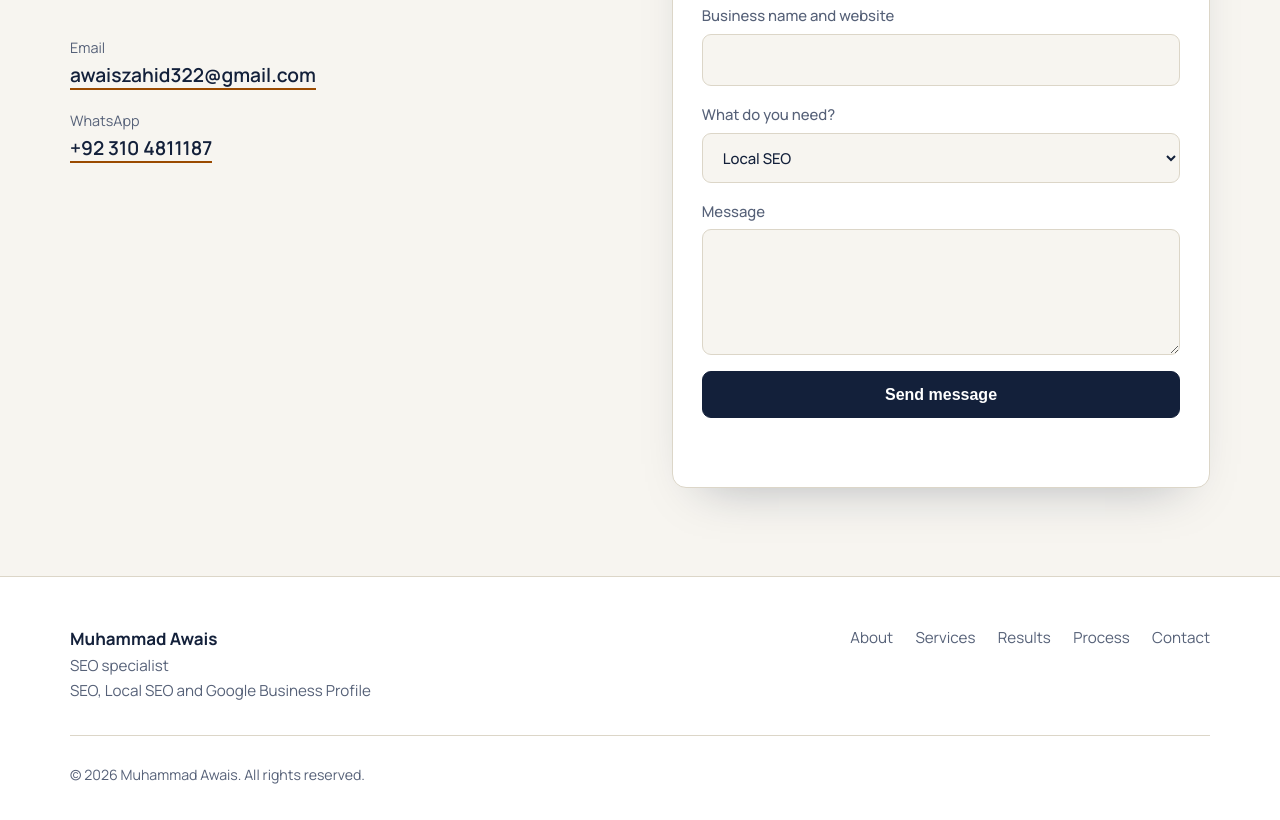
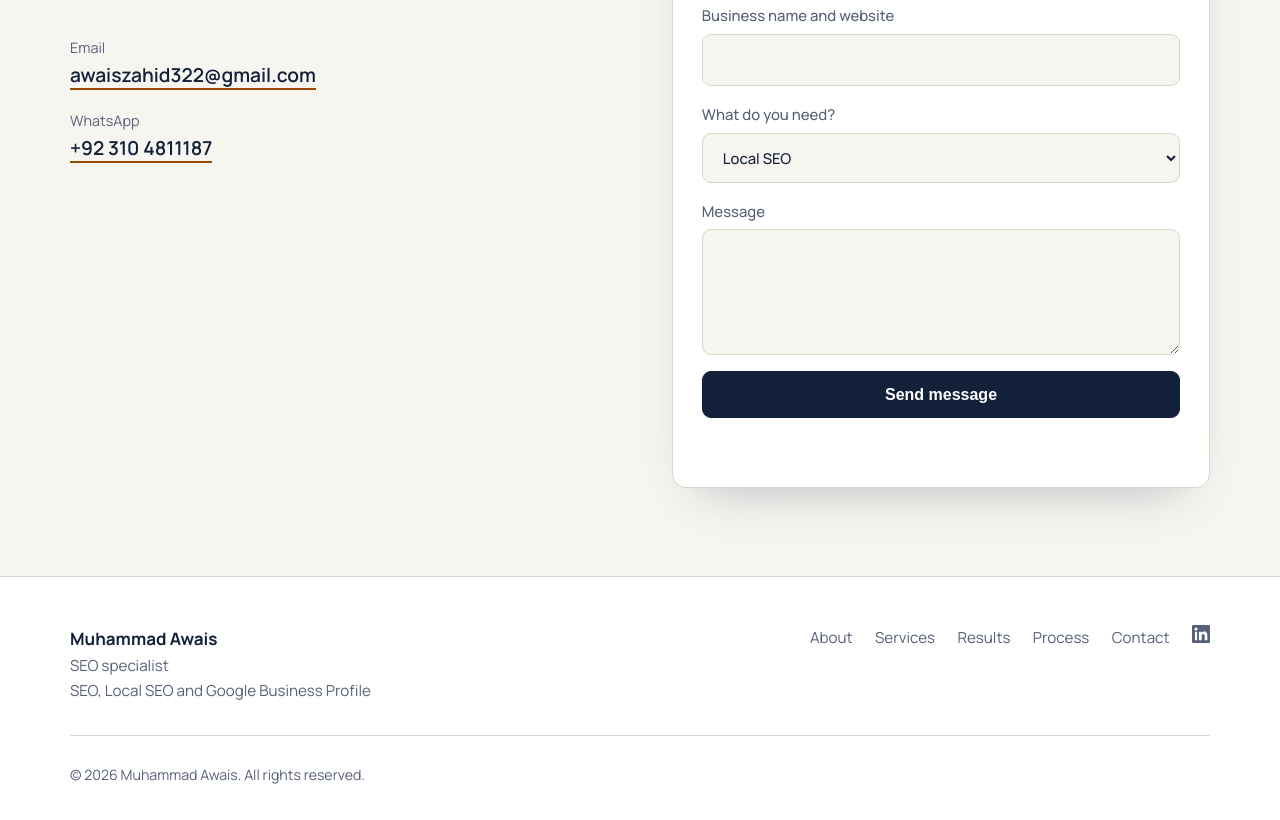
Before and after one commit to awaiszahidofficial/seo-portfolio, a plain HTML site: page index.html in a window 1280 px wide. Shown: the part 6709-7529 px from the top of the page. Drawn offline with Linux system fonts and the light colour scheme.

Commit message:
Added linkedin url

```diff
--- a/index.html
+++ b/index.html
@@ -332,7 +332,12 @@ if(t)document.documentElement.setAttribute('data-theme',t);}catch(e){}})();
       <p>SEO, Local SEO and Google Business Profile</p>
     </div>
     <nav aria-label="Footer">
-      <a href="#about">About</a><a href="#services">Services</a><a href="#results">Results</a><a href="#process">Process</a><a href="#contact">Contact</a>
+      <a href="#about">About</a><a href="#services">Services</a><a href="#results">Results</a><a href="#process">Process</a><a href="#contact">Contact</a> <a href="https://www.linkedin.com/in/awaiszahidofficial/" target="_blank" rel="noopener noreferrer" aria-label="LinkedIn Profile">
+<svg xmlns="http://www.w3.org/2000/svg" width="18" height="18" viewBox="0 0 24 24" fill="currentColor" aria-hidden="true">
+<path d="M20.447 20.452h-3.554v-5.569c0-1.328-.027-3.037-1.852-3.037-1.853 0-2.136 1.445-2.136 2.939v5.667H9.35V9h3.414v1.561h.049c.476-.9 1.637-1.85 3.37-1.85 3.601 0 4.267 2.37 4.267 5.455v6.286zM5.337 7.433a2.062 2.062 0 1 1 0-4.124 2.062 2.062 0 0 1 0 4.124zM6.814 20.452H3.861V9h2.953v11.452zM22.225 0H1.771C.792 0 0 .774 0 1.729v20.542C0 23.227.792 24 1.771 24h20.451C23.2 24 24 23.227 24 22.271V1.729C24 .774 23.2 0 22.222 0h.003z"></path>
+</svg>
+</a>
+
     </nav>
   </div>
   <div class="wrap foot-base"><small>&copy; <span id="year">2026</span> Muhammad Awais. All rights reserved.</small></div>
```
